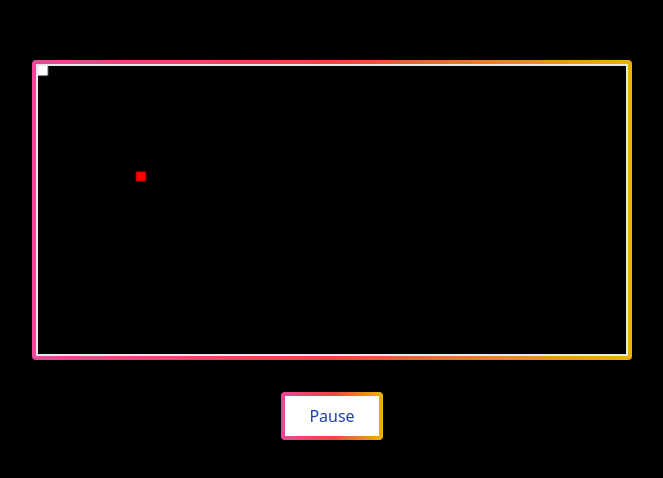
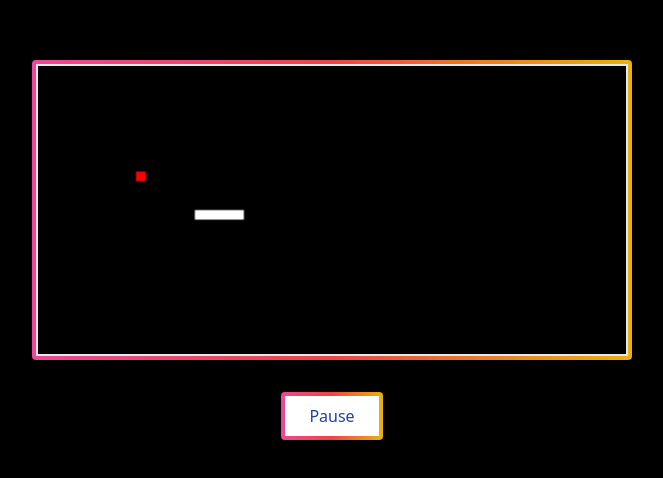
Before and after one commit to tanerijun/react-snake-proto, a Next.js app: page / in a window 1280 px wide. Shown: the part 150-628 px from the top of the page, without its empty margins (308-971 px from the left). Built offline with nearby package versions, Linux system fonts and the light colour scheme.

Commit message:
Make snake longer initially

```diff
--- a/app/SnakeGame.tsx
+++ b/app/SnakeGame.tsx
@@ -15,7 +15,13 @@ const SPEED = 75 // ms; This will be passed to setInterval, so the lower the fas
 const SEGMENT_SIZE = 5 // px; How many pixels each snake segment or food will take
 const CANVAS_WIDTH = 300 // px; internal canvas width
 const CANVAS_HEIGHT = 150 // px; internal canvas height
-const INITIAL_SPAWN_COORDINATE = { x: 0, y: 0 } // px; Where the snake will spawn
+const INITIAL_SPAWN_COORDINATES = [
+	{ x: CANVAS_WIDTH / 3, y: CANVAS_HEIGHT / 2 },
+	{ x: CANVAS_WIDTH / 3 - SEGMENT_SIZE, y: CANVAS_HEIGHT / 2 },
+	{ x: CANVAS_WIDTH / 3 - SEGMENT_SIZE * 2, y: CANVAS_HEIGHT / 2 },
+	{ x: CANVAS_WIDTH / 3 - SEGMENT_SIZE * 3, y: CANVAS_HEIGHT / 2 },
+	{ x: CANVAS_WIDTH / 3 - SEGMENT_SIZE * 4, y: CANVAS_HEIGHT / 2 },
+] // px; Where the snake will spawn
 
 // Helpers
 const moveSnake = {
@@ -173,9 +179,9 @@ function useSnakeGame(
 	gameState: GameState,
 	setGameState: React.Dispatch<React.SetStateAction<GameState>>
 ) {
-	const [segments, setSegments] = useState<Coordinate[]>([
-		INITIAL_SPAWN_COORDINATE,
-	])
+	const [segments, setSegments] = useState<Coordinate[]>(
+		INITIAL_SPAWN_COORDINATES
+	)
 	const [food, setFood] = useState<Coordinate | undefined>(undefined)
 	const [direction, setDirection] = useState<
 		"UP" | "DOWN" | "LEFT" | "RIGHT" | undefined
@@ -326,7 +332,7 @@ function useSnakeGame(
 	}
 
 	const resetGame = () => {
-		setSegments([INITIAL_SPAWN_COORDINATE])
+		setSegments(INITIAL_SPAWN_COORDINATES)
 		setFood(undefined)
 		setDirection(undefined)
 	}
```
